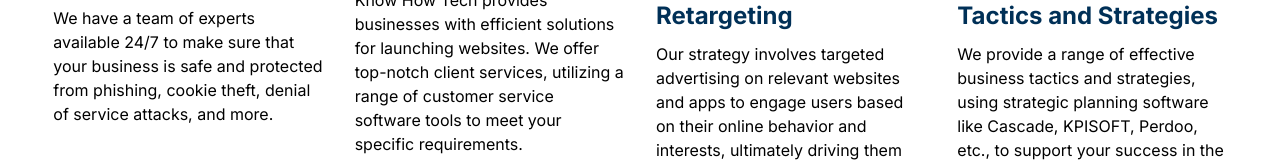
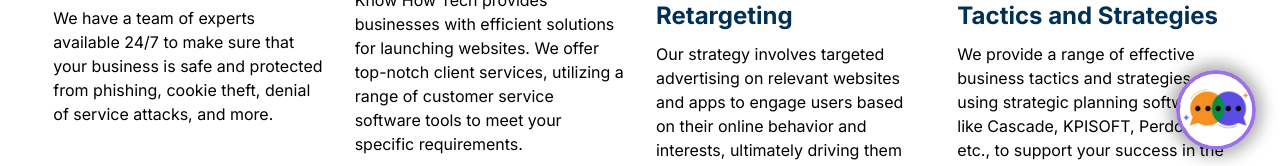
Before and after one commit to lugh-tuatha/stoic-reflection, a Next.js app: page / in a window 1280 px wide. Shown: the part 626-792 px from the top of the page. Built offline with nearby package versions, Linux system fonts and the light colour scheme.

Commit message:
create: support chat window

```diff
--- a/src/app/globals.css
+++ b/src/app/globals.css
@@ -119,6 +119,11 @@ body {
   font-size: var(--fs-400);
 }
 
+/* reusable css */
+.box-shadow{
+  box-shadow: 0px 0px 16px 6px rgba(0, 0, 0, 0.33);
+}
+
 /* styles */
 .home-hero{
   max-width: 500px;
--- a/src/app/layout.js
+++ b/src/app/layout.js
@@ -6,7 +6,6 @@ import Footer from '@/components/footer';
 const inter = Inter({ subsets: ['latin'] })
 
 export const metadata = {
-  icon: "KH-LOGO.ico",
   title: "THEKHTECH INC.",
   description: "Forms Holistic Digital Approaches to Grow Online Presence.",
 };
--- /dev/null
+++ b/src/app/loading.jsx
@@ -0,0 +1,7 @@
+import React from 'react'
+
+export default function Loading() {
+  return (
+    <h1>apikipada loading....</h1>
+  )
+}
--- a/src/app/page.jsx
+++ b/src/app/page.jsx
@@ -1,8 +1,11 @@
+'use client'
+import React, { useState, useRef, useEffect } from 'react';
 import './app.css'
+import Image from 'next/image';
 
 import Button from '@/components/button';
-
-import Image from 'next/image';
+import Avatar from '@/components/avatar';
+import SupportWindow from '@/components/support-window';
 
 import * as Fa from "react-icons/fa";
 import * as Gr from "react-icons/gr";
@@ -11,6 +14,21 @@ import { expertise } from '@/data/Expertise'
 import { platforms } from '@/data/Platforms'
 
 export default function Home() {
+  const ref = useRef(null)
+  const [visible, setVisible] = useState(false)
+
+  useEffect(() => {
+    function handleClickOutside(event) {
+      if (ref.current && !ref.current.contains(event.target)) {
+        setVisible(false)
+      }
+    }
+    document.addEventListener("mousedown", handleClickOutside);
+    return () => {
+      document.removeEventListener("mousedown", handleClickOutside);
+    }
+  }, [ref])
+
   return (
     <div>
       {/*--------------- Home hero ---------------*/}
@@ -98,6 +116,20 @@ export default function Home() {
           <Button>SUBSCRIBE</Button>
         </div>
       </div>
+
+      {/*--------------- Chat box ---------------*/}
+      <div ref={ref}>
+        <SupportWindow
+          visible={visible}/>
+        <Avatar
+          onClick={() => setVisible(true)}
+          style={{
+            position: 'fixed',
+            bottom: '24px',
+            right: '24px'
+          }}/>
+      </div>
+
     </div>
   );
 }
--- /dev/null
+++ b/src/components/avatar/index.jsx
@@ -0,0 +1,30 @@
+import React from 'react'
+
+import Image from 'next/image'
+
+function Avatar({ style, hoverable = true, ...props}) {
+  return (
+    <div style={style}>
+      <div className="group flex items-center gap-2">
+        {hoverable && (
+          <div className='hidden px-4 py-4 duration-300 group-hover:block bg-primary bg-opacity-50 rounded-full'>
+            <p>Hey it's kh team!!!</p>
+          </div>
+        )}
+
+        <div onClick={() => props.onClick && props.onClick()}
+          className='rounded-full w-20 h-20 border-4 duration-200 box-shadow border-primary hover:border hover:border-accent'>
+          <Image
+            src="/assets/logos/ChatLogo.png"
+            alt='Avatar'
+            width={80}
+            height={80}
+            className='rounded-full'/>
+        </div>
+      </div>
+
+    </div>
+  )
+}
+
+export default Avatar
--- /dev/null
+++ b/src/components/support-window/EmailForm.jsx
@@ -0,0 +1,41 @@
+import React, { useState } from 'react'
+import './support-window.css'
+
+import { AiOutlineLoading3Quarters } from 'react-icons/ai'
+import Avatar from '../avatar'
+
+function EmailForm() {
+  const [email, setEmail] = useState('')
+
+  const handleSubmit = (event) => {
+    event.preventDefault();
+    setLoading(true)
+    console.log('Sending email to ', email)
+  }
+  return (
+    <div className='w-full duration-500 h-full opacity-100 overflow-hidden'>
+      <div className='h-0'>
+        <div className='relative -top-11 w-full h-72 bg-primary -z-10  -skew-y-12'></div>
+      </div>
+
+      <div className="flex justify-center mt-16 w-full">
+        <Avatar hoverable={false}/>
+      </div>
+      <div className='w-full text-2xl font-semibold text-white text-center mb-2'>
+        Welcome to my <br /> support
+      </div>
+
+      <form className='text-center'
+        onSubmit={e => handleSubmit(e)}>
+          <input className='px-2 py-2 text-md z-10 relative outline-none border-primary border-2 rounded-md w-10/12'
+            type="email"
+            placeholder='Your Email'
+            onChange={e => setEmail(e.target.value)}/>
+      </form>
+
+      <p className='text-2xl text-primary font-semibold mt-2 text-center'>Enter your email to <br /> get started.</p>
+    </div>
+  )
+}
+
+export default EmailForm
--- /dev/null
+++ b/src/components/support-window/index.jsx
@@ -0,0 +1,16 @@
+import React from 'react'
+import './support-window.css'
+
+import EmailForm from './EmailForm'
+
+function SupportWindow(props) {
+  return (
+    <div className={`duration-500 rounded-xl bg-white border-2 border-primary window-container
+      ${props.visible ? 'opacity-100' : 'opacity-0'}
+      `}>
+      <EmailForm />
+    </div>
+  )
+}
+
+export default SupportWindow
--- /dev/null
+++ b/src/components/support-window/support-window.css
@@ -0,0 +1,15 @@
+.window-container {
+  width: 24rem;
+  height: 30rem;
+  box-shadow: 0px 0px 16px 6px rgba(0, 0, 0, 0.33);
+  position: fixed;
+  bottom: 120px;
+  right: 24px;
+  max-width: 90%;
+}
+
+.loader{
+  position: absolute;
+  top: calc(50% - 20px);
+  left: calc(50% - 20px);
+}
--- a/tailwind.config.js
+++ b/tailwind.config.js
@@ -15,8 +15,9 @@ module.exports = {
 
       colors: {
         primary: "#9D72E8",
+        secondary: "#003057",
+        accent: "#4fbf96",
         gray: "#e5e5e5",
-        secondary: "#003057",
         dark: "#0D0D0D",
       },
     },
```
Also changed, not shown: public/assets/logos/chatLogo.png (added).
